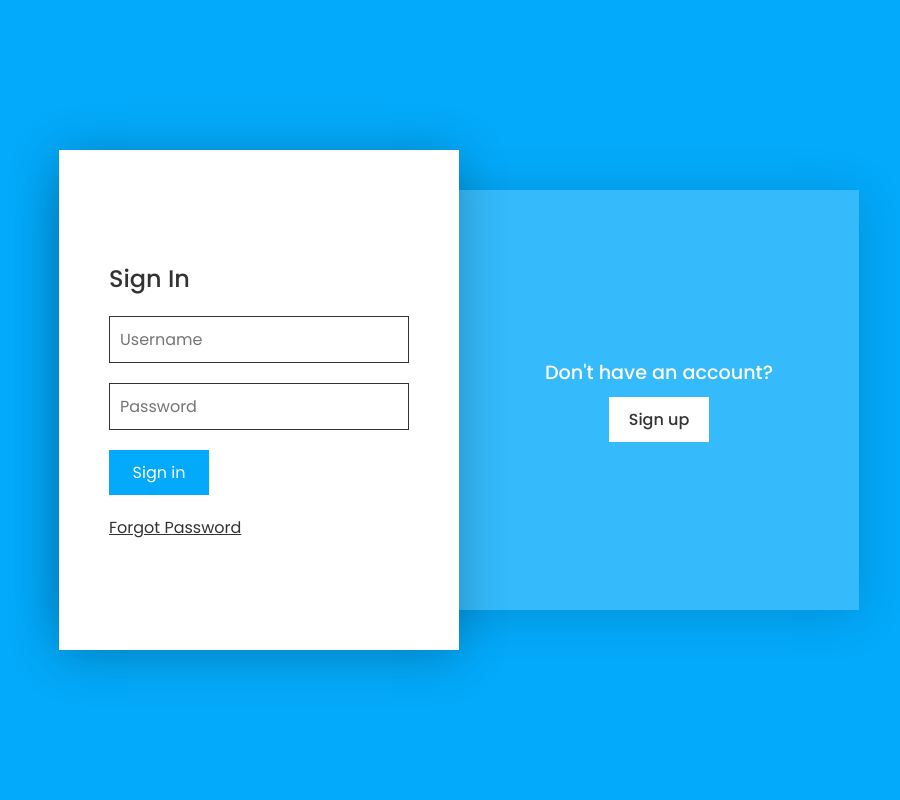
After one commit to thiwankadilshanliyanage/ecommphp, a PHP site: page /registerlogin.php in a window 1280 px wide. The commit adds this page. Shown: the whole page, without its empty margins (181-1081 px from the left). Run offline with PHP 8.4, Linux system fonts and the light colour scheme.

Commit message:
first commit

```diff
--- /dev/null
+++ b/css2.css
@@ -0,0 +1,116 @@
+@import url('https://fonts.googleapis.com/css?family=Poppins:200,300,400,500,600,700,800,900&display=swap');
+*{
+    margin: 0;
+    padding: 0;
+    box-sizing: border-box;
+    font-family: 'Poppins', sans-serif;
+}
+body{
+    display: flex;
+    justify-content: center;
+    align-items: center;
+    min-height: 100vh;
+    background: #03a9fa;
+    transition: o.5s;
+}
+body.active{
+    background: #f43648;
+}
+.container{
+    position: relative;
+    width: 800px;
+    height: 500px;
+    margin: 20px;
+}
+.blueBg{
+    position: absolute;
+    top: 40px;
+    width: 100%;
+    height: 420px;
+    display: flex;
+    justify-content: center;
+    align-items: center;
+    background:rgba(255, 255, 255, 0.2);
+    box-shadow: 0 5px 45px rgba(0, 0, 0, 0.15);
+}
+.blueBg .box{
+    position: relative;
+    width: 50%;
+    height: 100%;
+    display: flex;
+    justify-content: center;
+    align-items: center;
+    flex-direction: column;
+}
+.blueBg .box h2{
+    color: #fff;
+    font-size: 1.2em;
+    font-weight: 500;
+    margin-bottom: 10px;
+}
+.blueBg .box button{
+    cursor: pointer;
+    padding: 10px 20px;
+    background: #fff;
+    color: #333;
+    font-size: 16px;
+    font-weight: 500;
+    border: none;
+}
+.formBx{
+    position: absolute;
+    top: 0;
+    left: 0;
+    width: 50%;
+    height: 100%;
+    background: #fff;
+    z-index: 1000;
+    display: flex;
+    justify-content: center;
+    align-items: center;
+    box-shadow: 0 5px 45px rgba(0, 0, 0, 0.25);
+    transition: 0.5s ease-in-out;
+    overflow: hidden;
+}
+.formBx.active{
+    left:50%;
+}
+.formBx .form{
+    position: absolute;
+    left: 0;
+    width: 100%;
+    padding: 50px;
+    transition: 0.5%;
+}
+.formBx.active .signinForm{
+    left: -100%;
+}
+.formBx .form form{
+    width: 100%;
+    display: flex;
+    flex-direction: column;
+}
+.formBx .form form h3{
+    font-size: 1.5em;
+    color: #333;
+    margin-bottom: 20px;
+    font-weight: 500;
+}
+.formBx .form form input{
+    width: 100%;
+    margin-bottom: 20px;
+    padding: 10px;
+    outline: none;
+    font-size: 16px;
+    border: 1px solid #333;
+}
+.formBx .form form input[type="submit"]{
+    background: #03a9fa;
+    border: none;
+    color: #fff;
+    max-width: 100px;
+    cursor: pointer;
+}
+.formBx .form form .forgot{
+    color: #333;
+}
--- /dev/null
+++ b/registerlogin.php
@@ -0,0 +1,50 @@
+<!DOCTYPE html>
+<html lang="en">
+<head>
+    <meta charset="UTF-8">
+    <meta http-equiv="X-UA-Compatible" content="IE=edge">
+    <meta name="viewport" content="width=device-width, initial-scale=1.0">
+    <title>Document</title>
+    <link rel="stylesheet" type="text/css" href="css2.css">
+</head>
+<body>
+    <div class="container">
+        <div class="blueBg">
+            <div class="box signin">
+                <h2>Already have an account?</h2>
+                <button class="signinBtn">Sign in</button>
+            </div>
+            <div class="box signup">
+                <h2>Don't have an account?</h2>
+                <button class="signupBtn">Sign up</button>
+            </div>
+        </div>
+        <div class="formBx">
+            <div class="form signinForm">
+                <form>
+                    <h3>Sign In</h3>
+                    <input type="text" placeholder="Username">
+                    <input type="password" placeholder="Password">
+                    <input type="submit" value="Sign in">
+                    <a href="#" class="forgot">Forgot Password</a>
+                </form>
+            </div>
+        </div>
+    </div>
+    <script>
+        const signinBtn =document.querySelector('.signinBtn');
+        const signupBtn = document.querySelector('.signupBtn');
+        const formBx = document.querySelector('.formBx');
+        const body = document.querySelector('body');
+
+        signupBtn.onclick =function(){
+            formBx.classList.add('active')
+            body.classList.add('active')
+        }
+        signinBtn.onclick =function(){
+            formBx.classList.remove('active')
+            body.classList.remove('active')
+        }
+    </script>
+</body>
+</html>
--- a/style.css
+++ b/style.css
@@ -77,25 +77,20 @@
     outline: none;
     border-radius: 30px;
 }
-
 .check-box{
     margin: 30px 3px 30px 0;
 }
-
 .label{
     color: #777;
     font-size: 12px;
     bottom: 68px;
 }
-
 #login{
     left: 50px;
 }
-
 #register{
     left: 450px;
 }
-
 .logeye{
     position: absolute;
     right: 15px;
```
